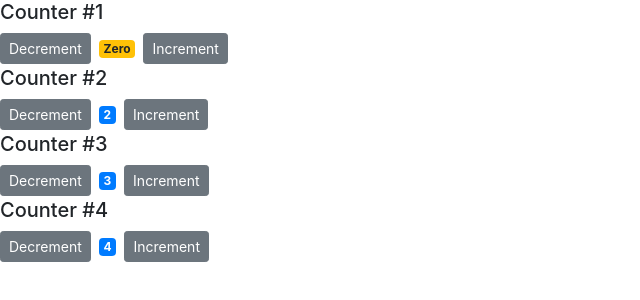
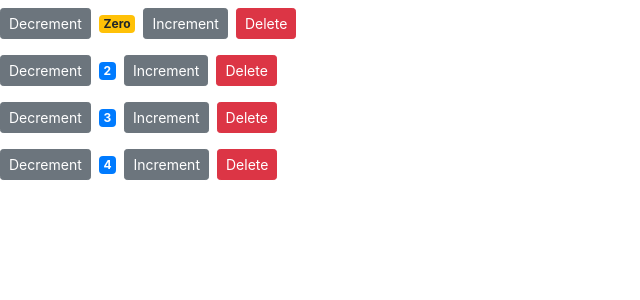
Before and after one commit to Hamsiny/React_Counter_App_Demo, a React (Create React App) app: page / in a window 1280 px wide. Shown: the top 300 px of the page, without its empty margins (0-640 px from the left). Built offline with nearby package versions, Linux system fonts and the light colour scheme.

Commit message:
handle events between components

```diff
--- a/src/components/counter.jsx
+++ b/src/components/counter.jsx
@@ -2,7 +2,7 @@ import React, { Component } from 'react'
 
 export class Counter extends Component {
     state = {
-        value: this.props.value
+        value: this.props.counter.value
     };
 
     // bind this by using constructor
@@ -23,10 +23,11 @@ export class Counter extends Component {
         // in onclick event use arrow function to parse in parameter
         return (
             <div>
-                {this.props.children}
+                {/* {this.props.children} pass children to this components*/}
                 <button onClick={this.handleDecrement} className='btn btn-secondary btn-sm'>Decrement</button>
                 <span className={this.getBadgeClasses()}>{this.formatCount()}</span>
                 <button onClick={this.handleIncrement} className='btn btn-secondary btn-sm'>Increment</button>
+                <button onClick={() => this.props.onDelete(this.props.counter.id)} className="btn btn-danger btn-sm m-2">Delete</button>
             </div>
         );
     }
--- a/src/components/counters.jsx
+++ b/src/components/counters.jsx
@@ -12,13 +12,18 @@ export class Counters extends Component {
         ]
     }
 
+    handleDelete = counterId => {
+        const counters = this.state.counters.filter(counter => counter.id !== counterId);
+        this.setState({ counters }); // same with this.setState({counters: counters});
+    }
+
     render() {
         return (
             <div>
                 {this.state.counters.map(counter =>
-                    <Counter key={counter.id} value={counter.value}>
-                        <h5>Counter #{counter.id}</h5>
-                    </Counter>)}
+                    <Counter key={counter.id} counter={counter} onDelete={this.handleDelete} />
+                    // <h5>Counter #{counter.id}</h5>
+                )}
             </div>
         )
     }
```
